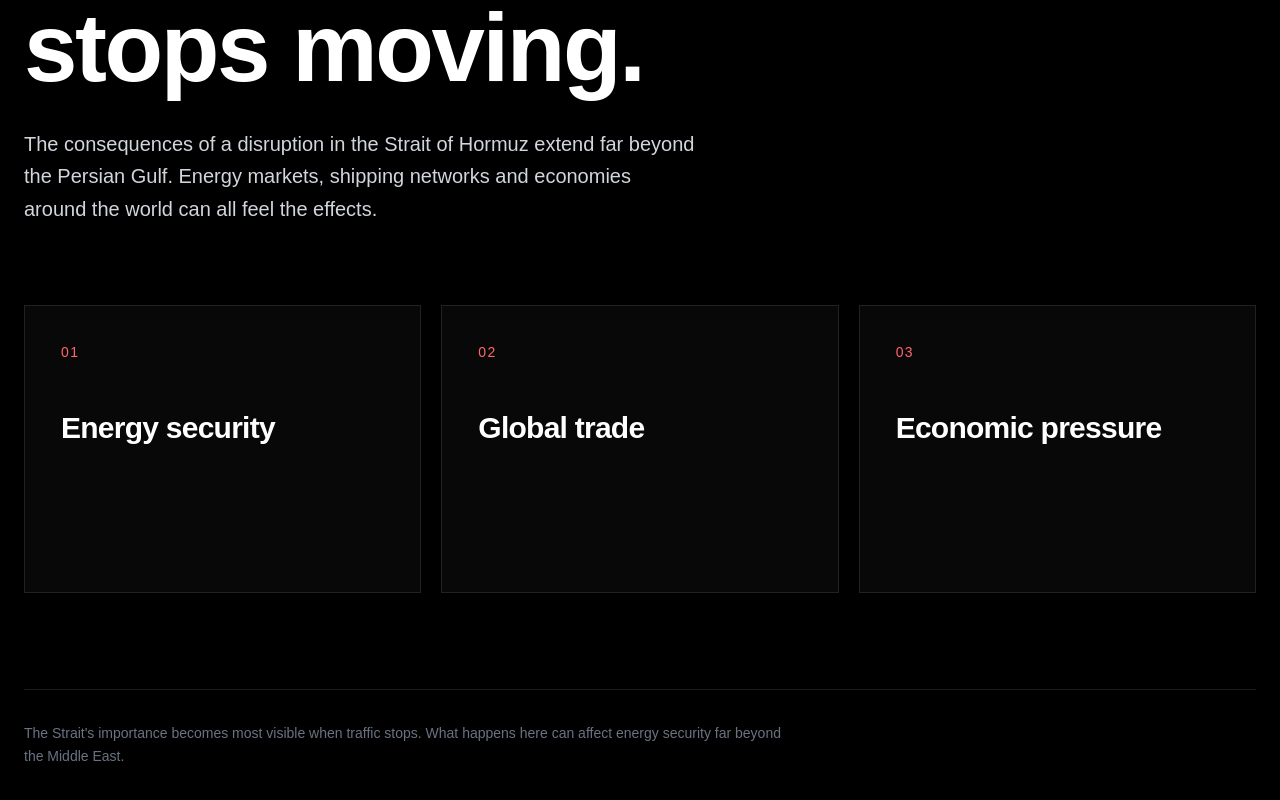
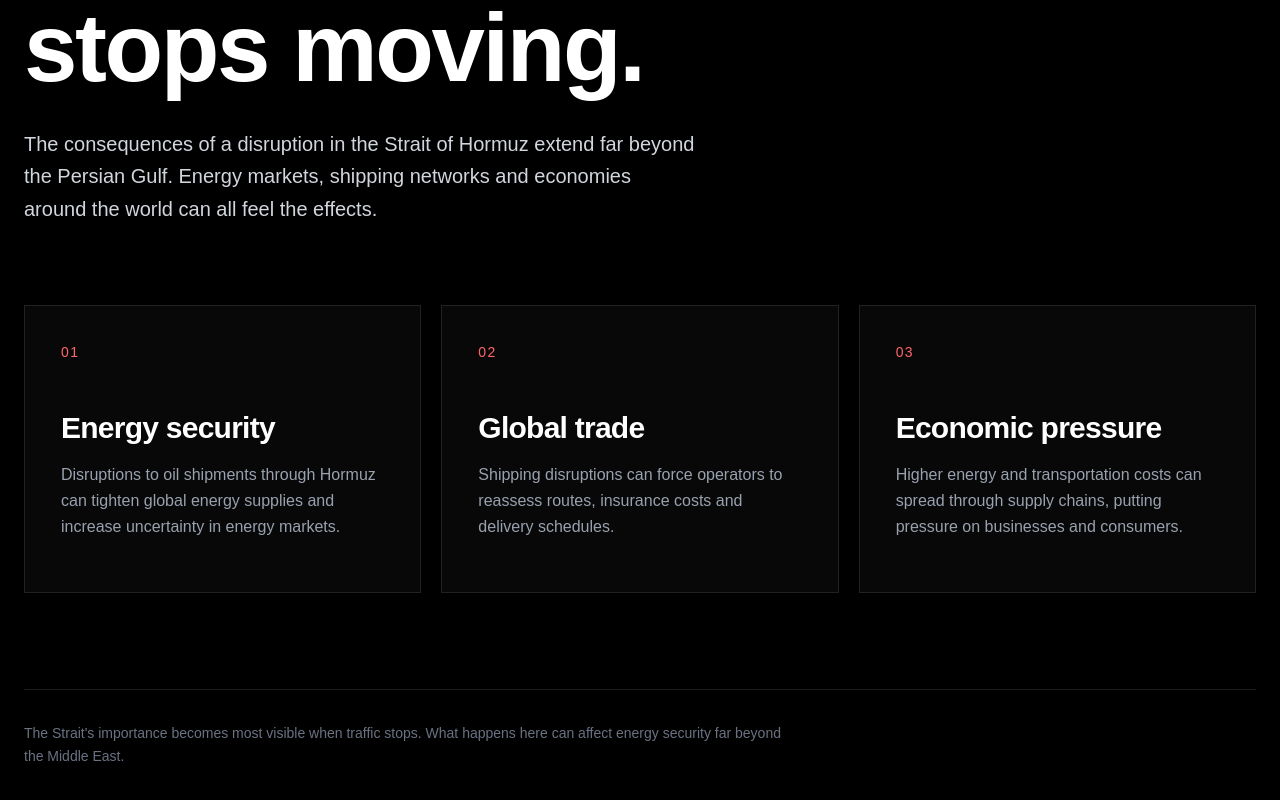
Before and after one commit to Reketino/Strait-of-Hormuz, a Next.js app: page /story in a window 1280 px wide. Shown: the part 8640-9440 px from the top of the page. Built offline with nearby package versions, Linux system fonts and the light colour scheme; no server answers.

Commit message:
refactor: add description paragraph to ImpactCard for enhanced information

```diff
--- a/src/components/story/ImpactSection.tsx
+++ b/src/components/story/ImpactSection.tsx
@@ -147,6 +147,10 @@ export default function ImpactSection() {
                 {card.label}
               </h3>
 
+              <p className="mt-4 leading-relaxed text-gray-400">
+                {card.description}
+              </p>
+
             </article>
           ))}
         </section>
```
